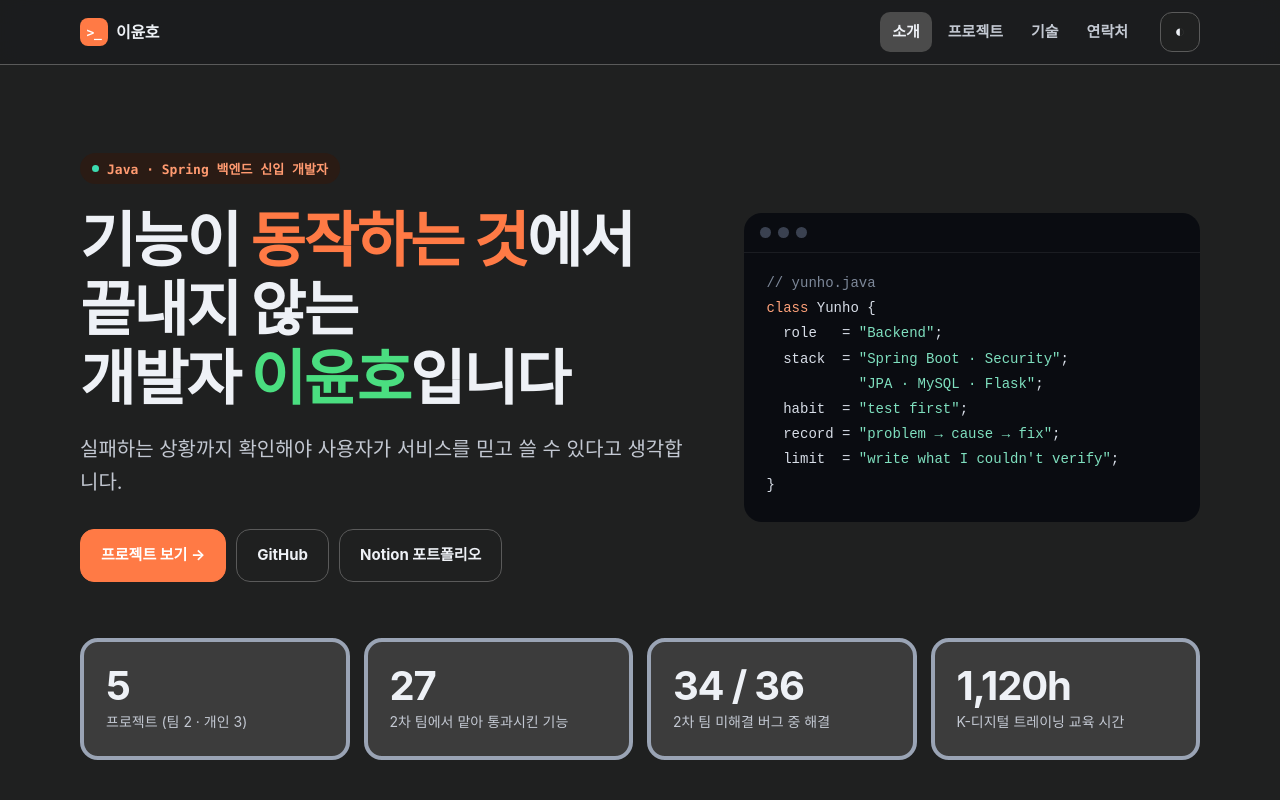
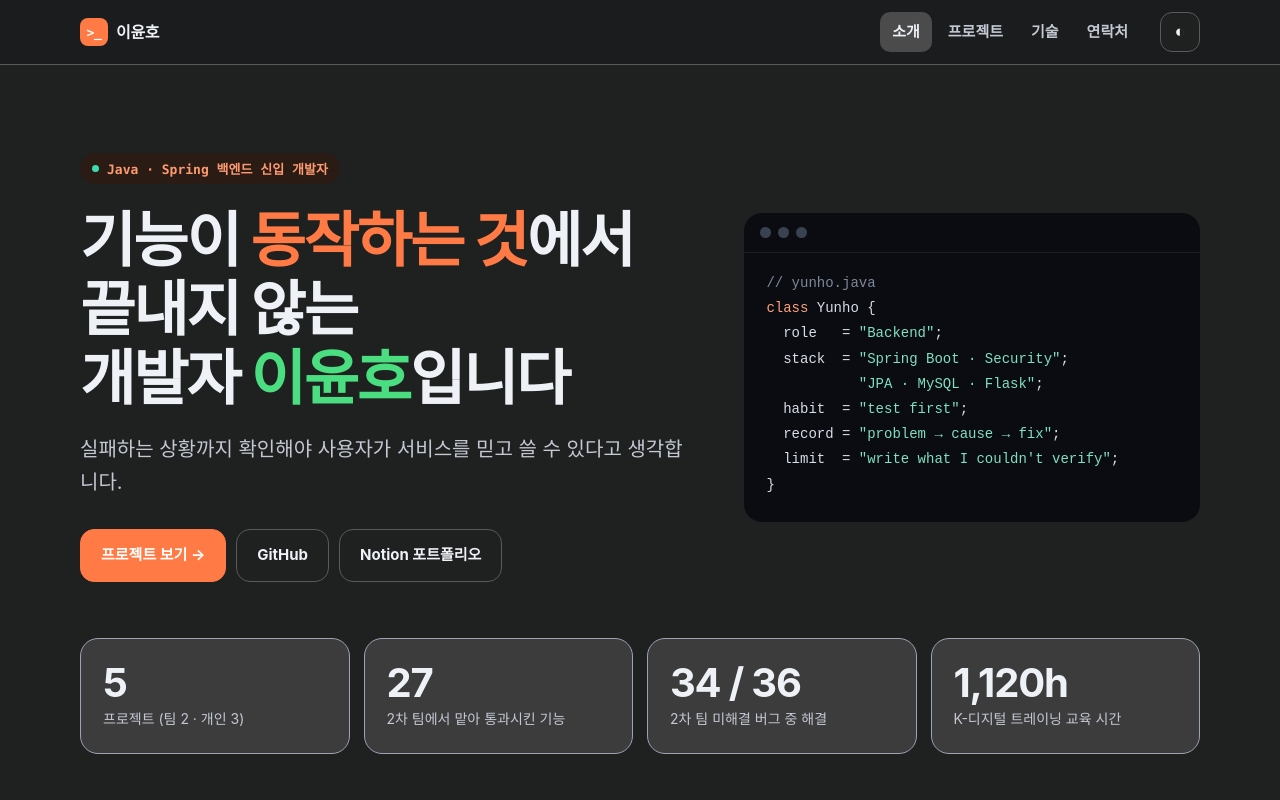
Before and after one commit to ho8566z/yunho-portfolio-2611, a plain HTML site: page index.html in a window 1280 px wide. Both pictures are taken after a click on the button "화면 테마 전환". Shown: the top 800 px of the page. Drawn offline with Linux system fonts and the light colour scheme; a web font is replaced by a local one.

Commit message:
다크 모드 카드·통계 박스 경계선 두께를 원래(1px)로 복원
Co-Authored-By: Claude Sonnet 5.5 <noreply@anthropic.com>

```diff
--- a/index.html
+++ b/index.html
@@ -94,8 +94,8 @@ h2{font-size:clamp(26px,3.4vw,36px);letter-spacing:-.03em;line-height:1.25;margi
 @media (prefers-color-scheme:dark){:root:not([data-theme="light"]) .nav{--bg:#1f2020}:root:not([data-theme="light"]) footer,:root:not([data-theme="light"]) .hero,:root:not([data-theme="light"]) section{background:#1f2020}}
 :root[data-theme="dark"] .nav{--bg:#1f2020}
 :root[data-theme="dark"] :is(footer,.hero,section){background:#1f2020}
-@media (prefers-color-scheme:dark){:root:not([data-theme="light"]) :is(.card,.stat){border-color:#9aa4b5;border-width:4px}}
-:root[data-theme="dark"] :is(.card,.stat){border-color:#9aa4b5;border-width:4px}
+@media (prefers-color-scheme:dark){:root:not([data-theme="light"]) :is(.card,.stat){border-color:#9aa4b5}}
+:root[data-theme="dark"] :is(.card,.stat){border-color:#9aa4b5}
 @media (prefers-color-scheme:dark){:root:not([data-theme="light"]) :is(.card,.stat){--surface:#3c3c3c}}
 :root[data-theme="dark"] :is(.card,.stat){--surface:#3c3c3c}
 
```
